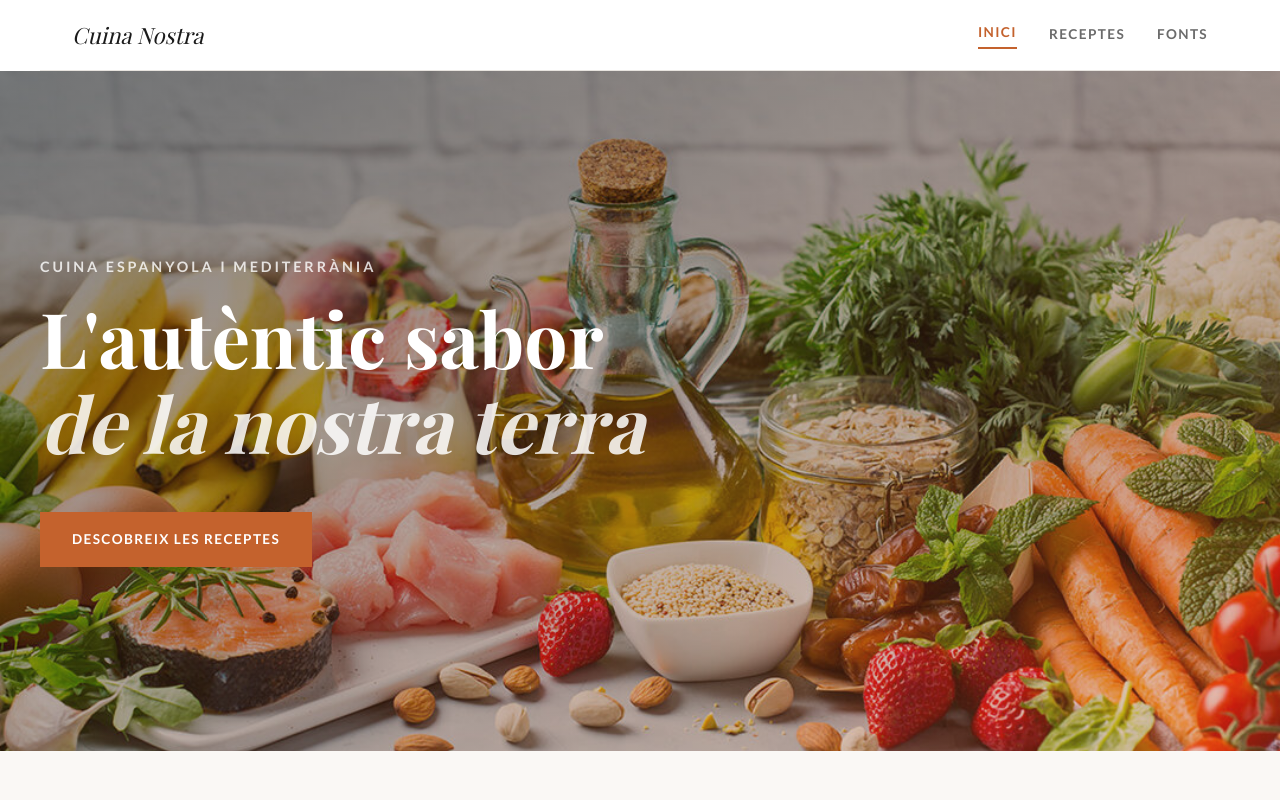
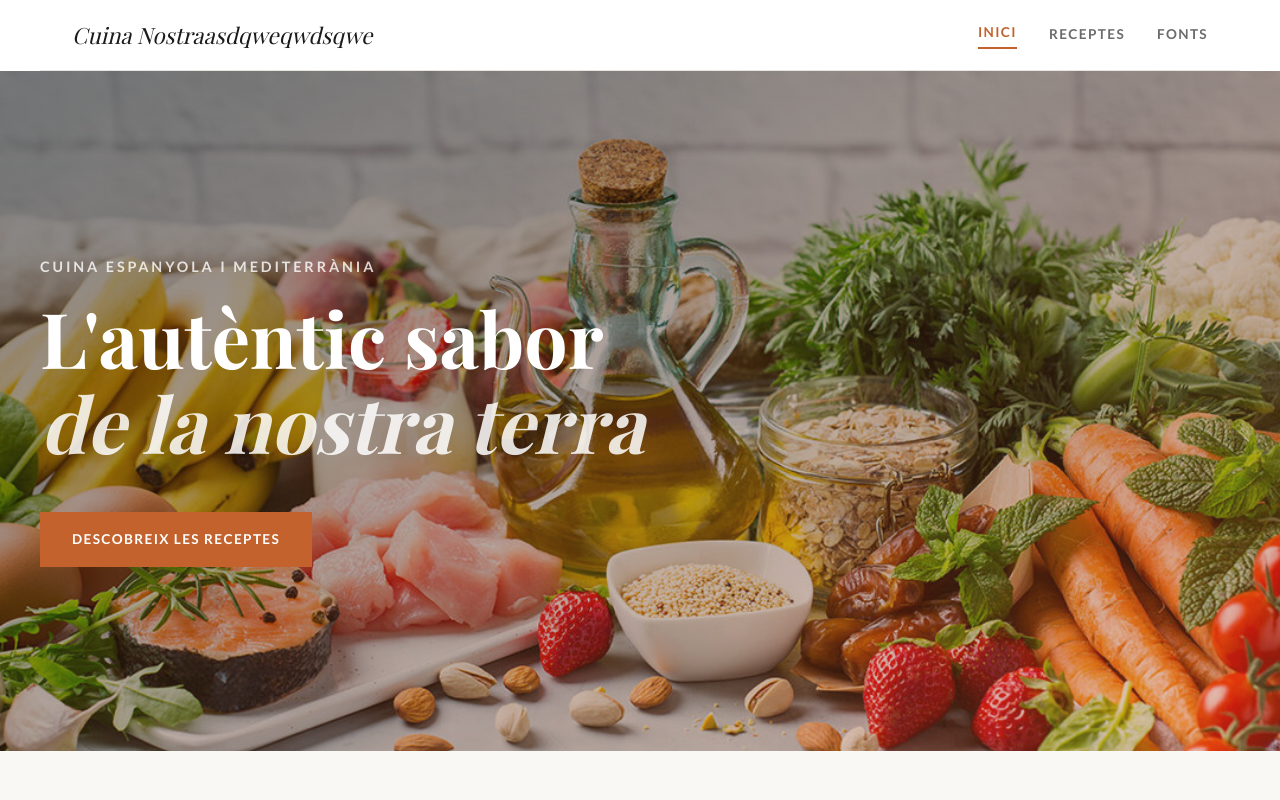
Before and after one commit to marcferre21-stack/cuina-nostra, a website built with Parcel: page src/index.html in a window 1280 px wide. Shown: the top 800 px of the page. Built offline with nearby package versions, Linux system fonts and the light colour scheme; a web font is replaced by a local one.

Commit message:
Test desplegament continu

```diff
--- a/src/index.html
+++ b/src/index.html
@@ -26,7 +26,7 @@
 
   <header>
     <nav aria-label="Navegació principal">
-      <a href="index.html" class="nav__logo">Cuina Nostra</a>
+      <a href="index.html" class="nav__logo">Cuina Nostraasdqweqwdsqwe</a>
       <div class="nav__links" id="nav__links">
         <a href="index.html" aria-current="page">Inici</a>
         <a href="categoria.html">Receptes</a>
```
